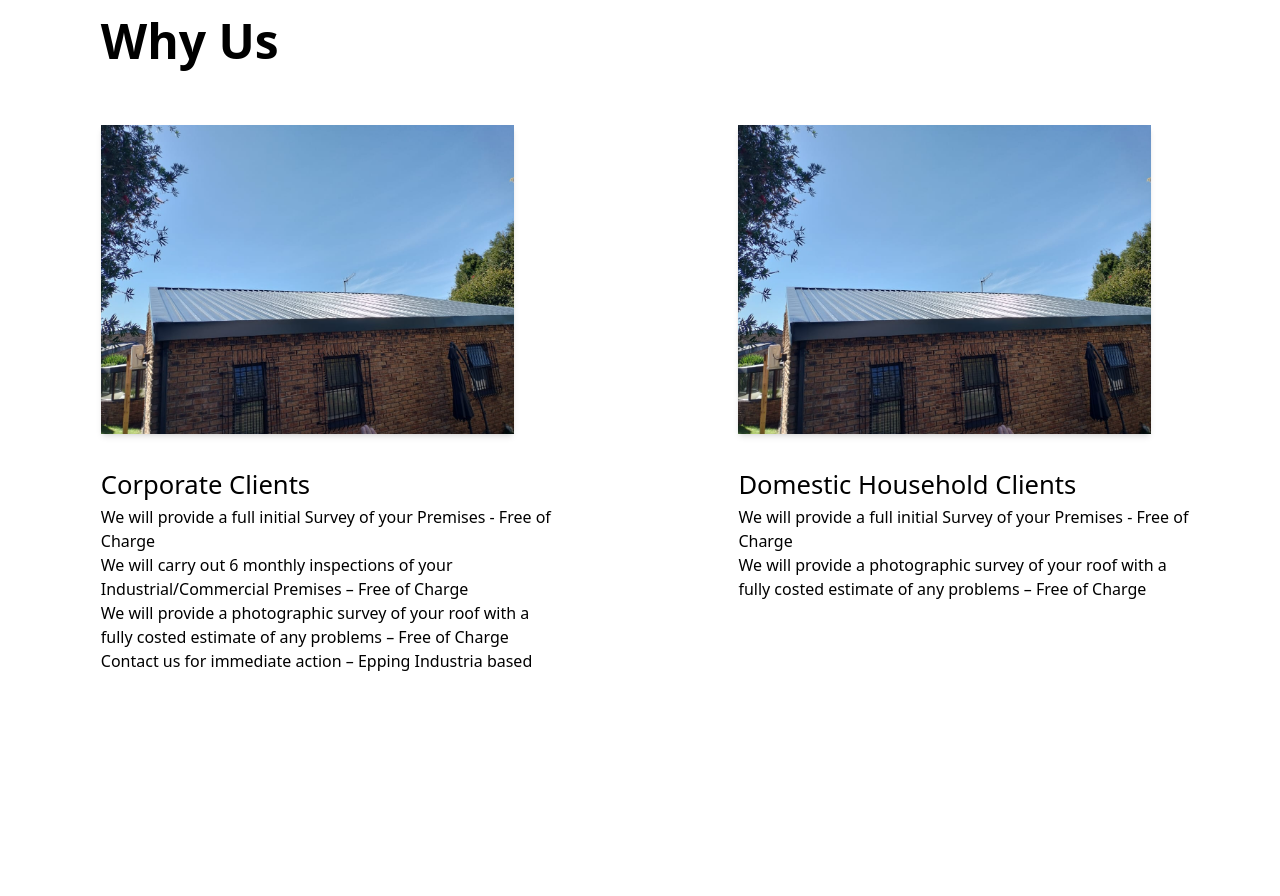
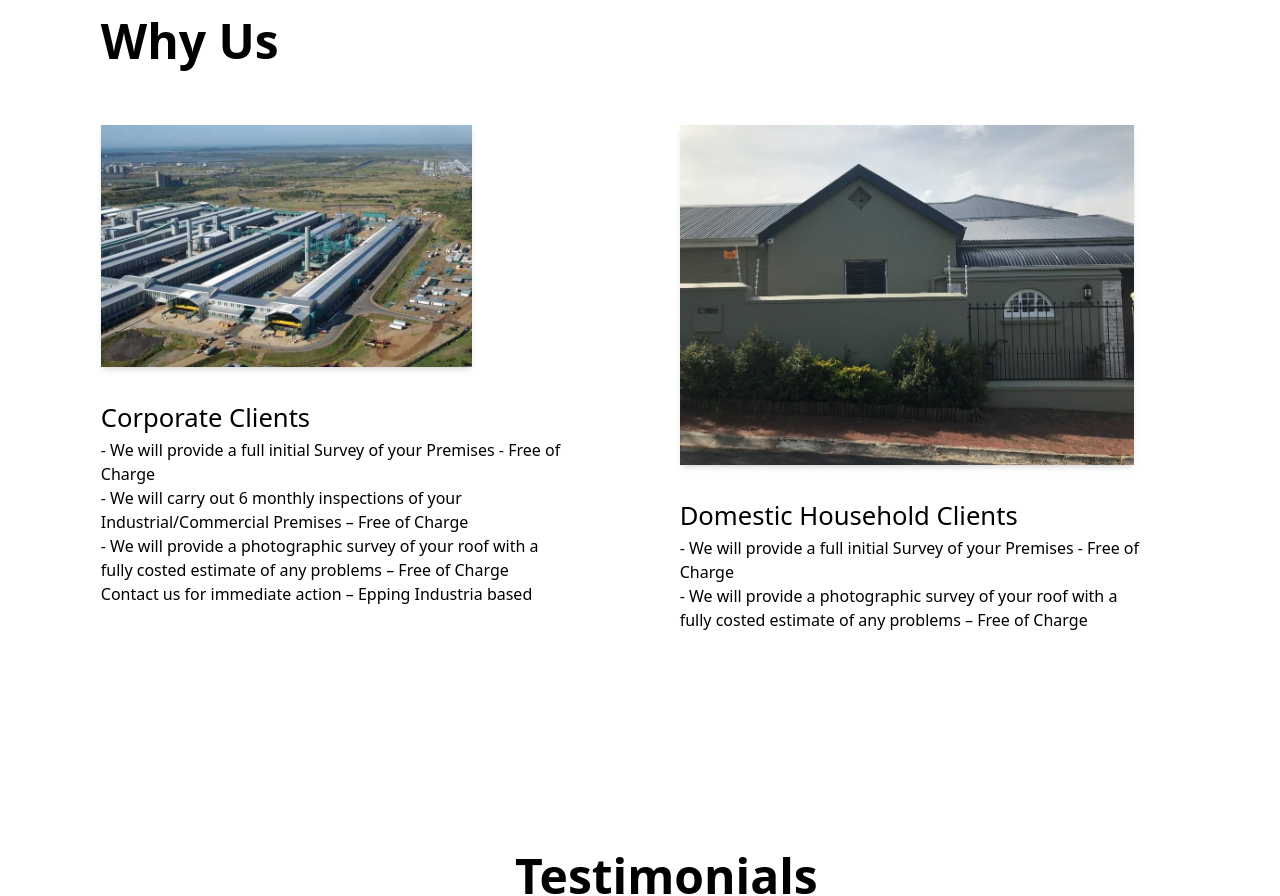
Before and after one commit to lucaliebenberg/ecoclad-wesbite, a React (Vite) app: page / in a window 1280 px wide. Shown: the part 2700-3596 px from the top of the page. Built offline with nearby package versions, Linux system fonts and the light colour scheme.

Commit message:
updated images

```diff
--- a/src/components/WhyUs.jsx
+++ b/src/components/WhyUs.jsx
@@ -1,4 +1,5 @@
-import OfferImg1 from "../assets/img/landscape-img-1.jpeg";
+import OfferImg1 from "../assets/img/Industrial-9.jpeg";
+import OfferImg2 from "../assets/img/Household-2.jpeg";
 
 const WhyUs = () => {
   return (
@@ -22,16 +23,16 @@
             <h1 className="font-medium text-[1.6rem]">Corporate Clients</h1>
             <ul>
               <li>
-                We will provide a full initial Survey of your Premises - Free of
-                Charge
+                - We will provide a full initial Survey of your Premises - Free
+                of Charge
               </li>
               <li>
-                We will carry out 6 monthly inspections of your
+                - We will carry out 6 monthly inspections of your
                 Industrial/Commercial Premises – Free of Charge
               </li>
               <li>
-                We will provide a photographic survey of your roof with a fully
-                costed estimate of any problems – Free of Charge
+                - We will provide a photographic survey of your roof with a
+                fully costed estimate of any problems – Free of Charge
               </li>
               <li>Contact us for immediate action – Epping Industria based</li>
             </ul>
@@ -41,7 +42,7 @@
         <div className="flex flex-col md:justify-between md:flex-wrap gap-8 md:gap-12">
           <div>
             <div className="w-[90%] h-auto md:w-[70%] rounded-[4px] shadow-md ">
-              <img src={OfferImg1} alt="our offers" className="" />
+              <img src={OfferImg2} alt="our offers" className="" />
             </div>
             <div className="pt-[2rem] pb-[3rem] max-w-[460px]">
               <h1 className="font-medium text-[1.6rem]">
@@ -49,11 +50,11 @@
               </h1>
               <ul>
                 <li>
-                  We will provide a full initial Survey of your Premises - Free
-                  of Charge
+                  - We will provide a full initial Survey of your Premises -
+                  Free of Charge
                 </li>
                 <li>
-                  We will provide a photographic survey of your roof with a
+                  - We will provide a photographic survey of your roof with a
                   fully costed estimate of any problems – Free of Charge
                 </li>
               </ul>
--- a/src/pages/AboutUs.jsx
+++ b/src/pages/AboutUs.jsx
@@ -1,5 +1,9 @@
 import AboutImg from "../assets/img/portrait-img-1.jpeg";
 import Footer from "../components/Footer";
+
+import Team1 from "../assets/img/solution_specification.jpeg";
+import Team2 from "../assets/img/solution_design.jpeg";
+import Team3 from "../assets/img/consulting.jpeg";
 
 const AboutUs = () => {
   return (
@@ -52,8 +56,8 @@
         </div>
       </div>
 
-      <div className="flex flex-col mt-[4rem] pt-0 p-[5rem] h-full md:flex-row md:justify-between lg:mt-auto lg:mb-auto">
-        <div className="flex flex-col mr-2 lg:mt-14 xl:mr-0">
+      <div className="flex flex-col mt-[4rem] pt-0 p-[5rem] h-full md:flex-row md:justify-between md:mt-[6rem] lg:mt-auto lg:mb-auto">
+        <div className="flex flex-col mr-2 md:mt-[4rem] lg:mt-14 xl:mr-0">
           <img
             src="https://picsum.photos/200"
             alt="Feature 1 icon"
@@ -129,13 +133,13 @@
 
         <div className="flex flex-col md:flex-row md:justify-between md:w-[90%] pl-[3.3rem] md:flex-wrap gap-8 md:gap-12">
           <div className="w-[60%] h-auto md:w-[28%] md:h-[33%] rounded-[4px] shadow-md">
-            <img src="https://picsum.photos/700/500" alt="our ecoclad team" />
+            <img src={Team1} alt="our ecoclad team" />
           </div>
           <div className="w-[60%] h-auto md:w-[28%] md:h-[33%] rounded-[4px] shadow-md">
-            <img src="https://picsum.photos/700/500" alt="our ecoclad team" />
+            <img src={Team2} alt="our ecoclad team" />
           </div>
           <div className="w-[60%] h-auto md:w-[28%] md:h-[33%] rounded-[4px] shadow-md">
-            <img src="https://picsum.photos/700/500" alt="our ecoclad team" />
+            <img src={Team3} alt="our ecoclad team" />
           </div>
         </div>
 
```
